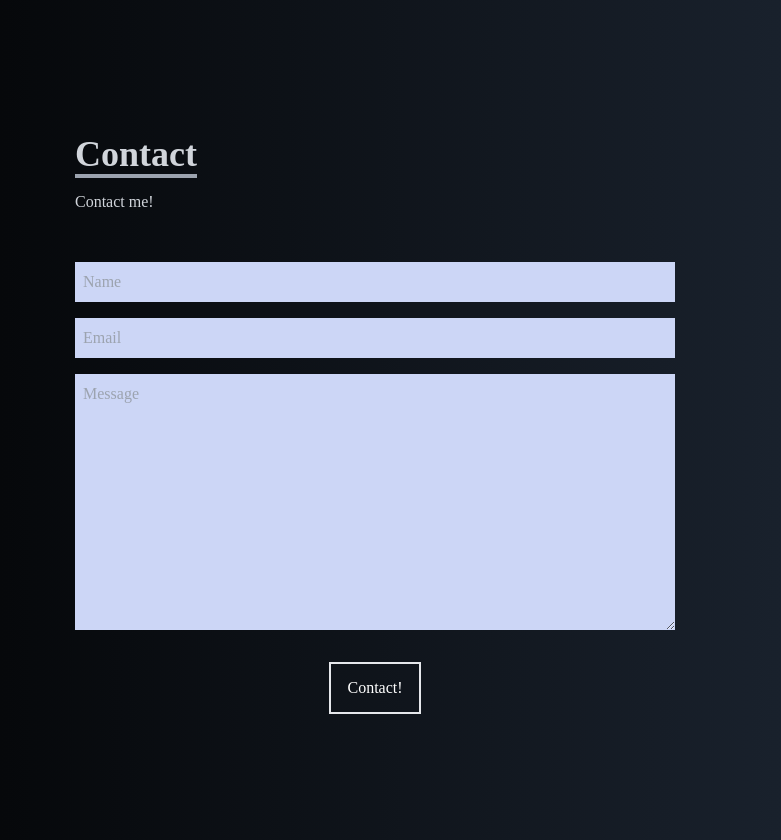
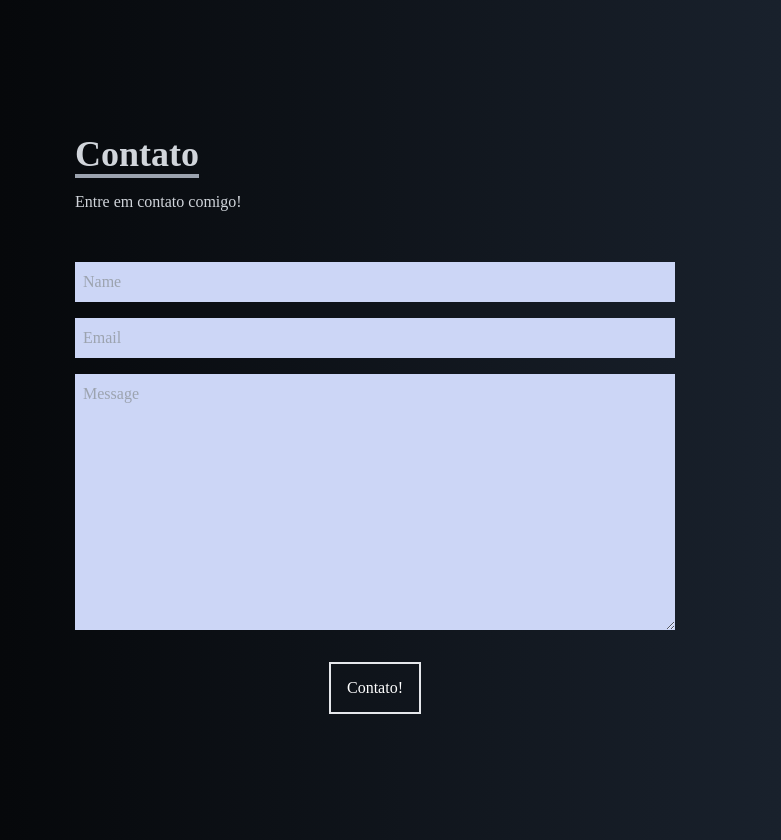
Before and after one commit to johnnysza/johnszadev, a React (Create React App) app in the folder johnszadev/: page / in a window 1280 px wide. Shown: the part 3160-4000 px from the top of the page, without its empty margins (249-1030 px from the left). Built offline with nearby package versions, Linux system fonts and the light colour scheme.

Commit message:
feat: mudança de idioma da sessão contato

```diff
--- a/johnszadev/src/components/Contact/index.jsx
+++ b/johnszadev/src/components/Contact/index.jsx
@@ -15,9 +15,9 @@
         >
           <div className="pb-8">
             <p className="text-4xl font-bold inline border-b-4 border-gray-400 text-gray-300">
-              Contact
+              Contato
             </p>
-            <p className="text-gray-300 py-4">Contact me!</p>
+            <p className="text-gray-300 py-4">Entre em contato comigo!</p>
           </div>
           <input
             className="bg-[#ccd6f6] p-2"
@@ -38,7 +38,7 @@
             placeholder="Message"
           ></textarea>
           <button className="text-white border-2 hover:bg-gray-700 px-4 py-3 my-8 mx-auto flex items-center">
-            Contact!
+            Contato!
           </button>
         </form>
         <div>
```
